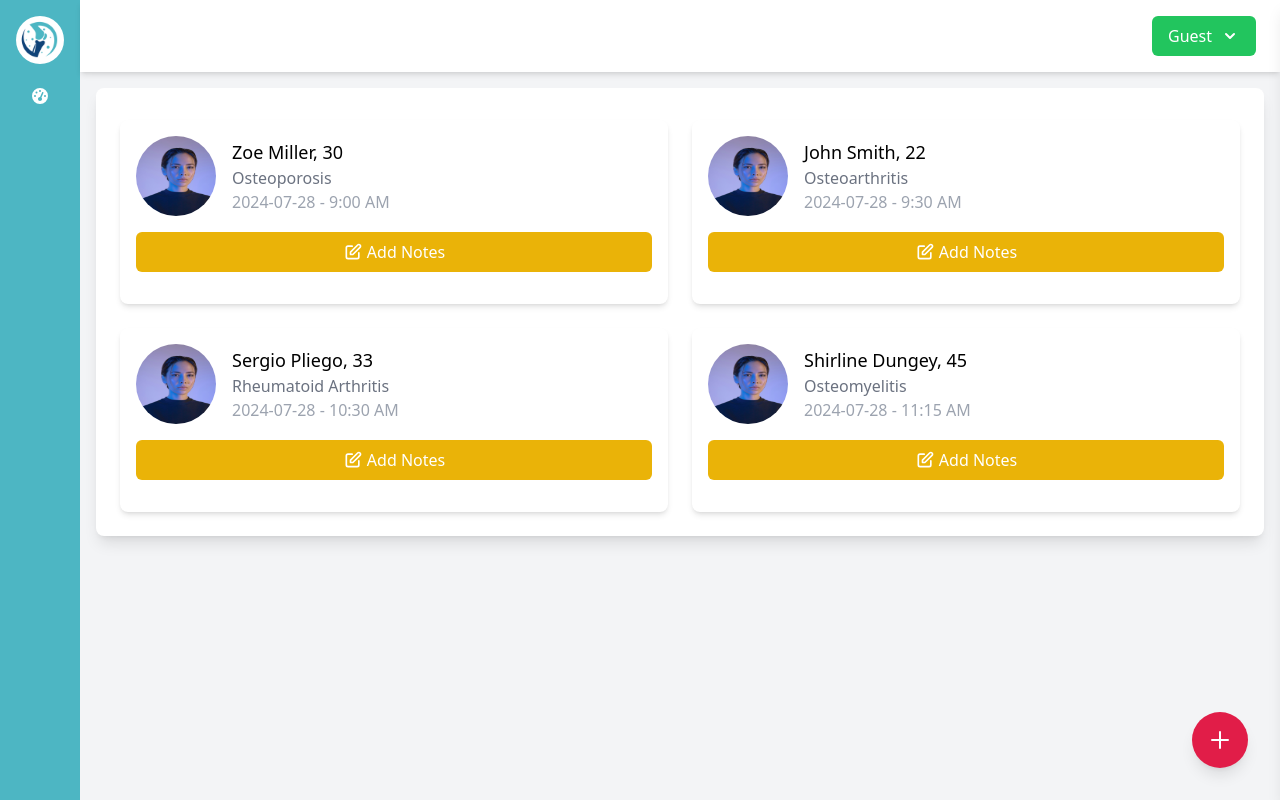
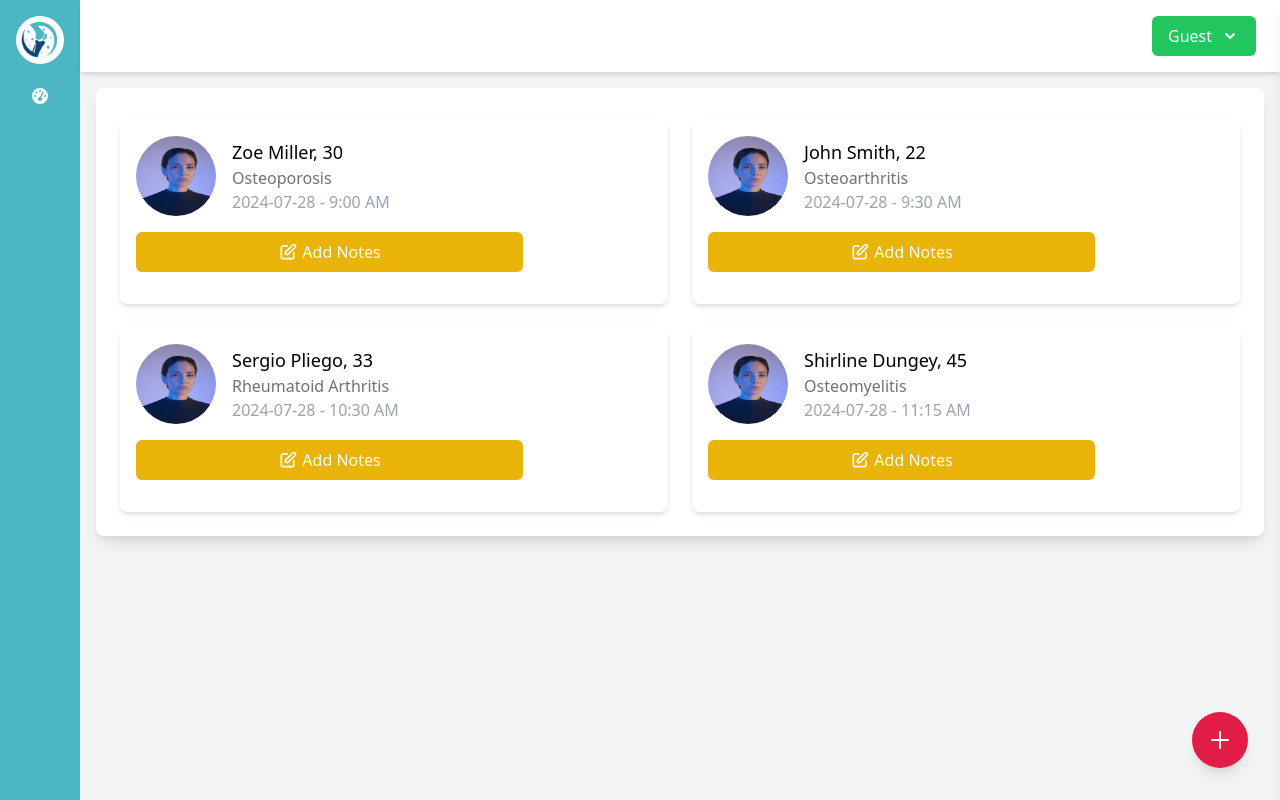
Before and after one commit to rithin69/PhysioActivityWeb, a React (Create React App) app in the folder Frontend/: page /patients in a window 1280 px wide. Built offline with nearby package versions, Linux system fonts and the light colour scheme.

Commit message:
fixed dashboard layout

```diff
--- a/Frontend/src/Patients.js
+++ b/Frontend/src/Patients.js
@@ -276,7 +276,7 @@ const Patients = () => {
               <div className="flex space-x-2 mb-4">
                 <button
                   onClick={() => openModal(appointment)}
-                  className="w-full px-4 py-2 bg-yellow-500 text-white rounded-md flex items-center justify-center"
+                  className="w-3/4 px-4 py-2 bg-yellow-500 text-white rounded-md flex items-center justify-center"
                 >
                   <PencilAltIcon className="w-5 h-5 mr-1" />
                   Add Notes
--- a/Frontend/src/style.css
+++ b/Frontend/src/style.css
@@ -12,3 +12,9 @@
   height: 70vh;  /* Set height to 70% of the viewport height */
   width: 80vw;   /* Set width to 90% of the viewport width */
 }
+@layer base {
+  html,
+  body {
+    @apply overflow-x-hidden w-full h-full;
+  }
+}
```
